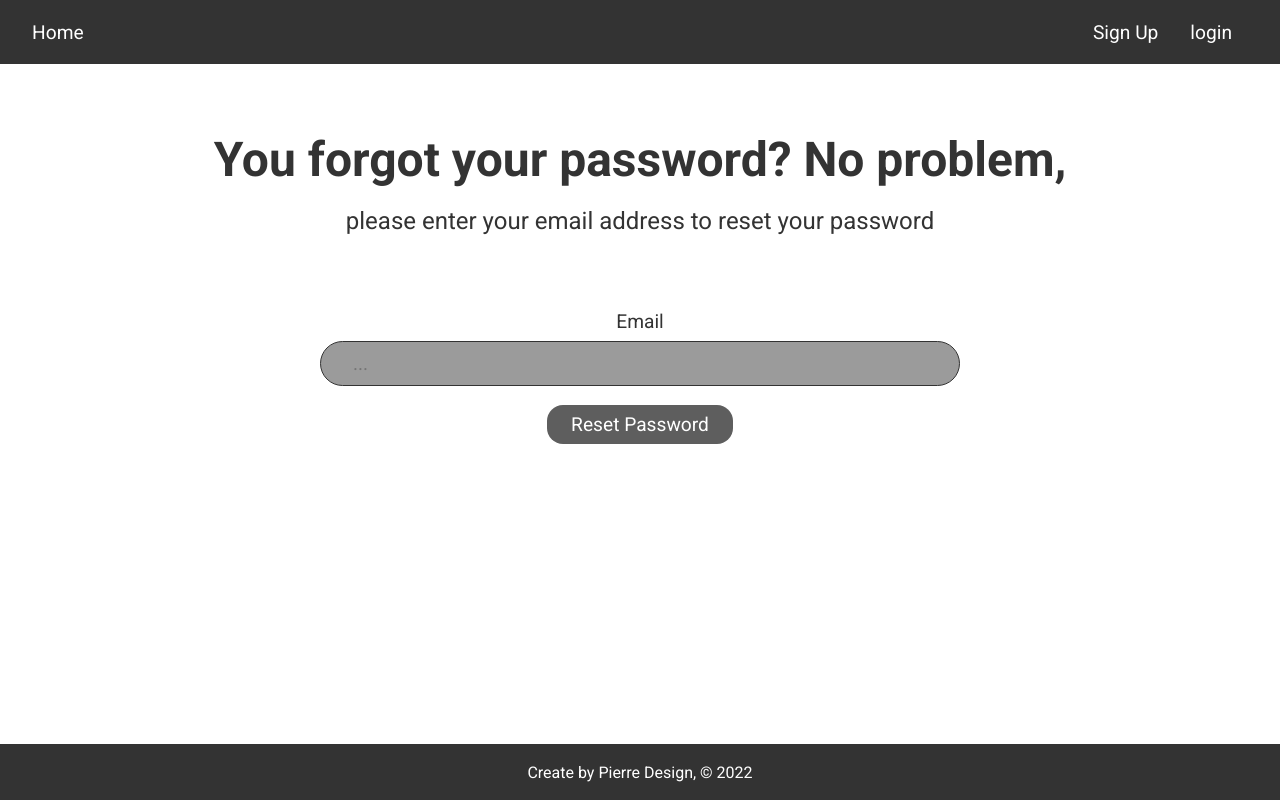
After one commit to Azpierre/my-login-system, a PHP site: page /pages/resetPassword.page.php in a window 1280 px wide. The commit adds this page. Run offline with PHP 8.4, Linux system fonts and the light colour scheme.

Commit message:
create RESET PASSWORD files

```diff
--- a/pages/login.page.php
+++ b/pages/login.page.php
@@ -35,7 +35,7 @@
         </form>
 
         <div class="forgot_password">
-            <p>Forgot my password, <a href="">Click hier</a></p>
+            <p>Forgot my password, <a href="./resetPassword.page.php">Click hier</a></p>
         </div>
     </div>
 
--- /dev/null
+++ b/pages/resetPassword.page.php
@@ -0,0 +1,46 @@
+<?php
+ include "./header.page.php"
+
+?>
+
+<div id="body_container">
+
+    <div id="reset_container">
+
+        <div class="text_reset">
+            <h1>You forgot your password? No problem,</h1>
+            <p> please enter your email address to reset your password</p>
+        </div>
+
+        <?php
+
+        include "../controller/loginError.contr.php";
+
+        ?>
+
+        <form action="../controller/resetUserPassword.contr.php" method="POST">
+
+            <div class="reset_input">
+
+                <label for=""> email </label>
+                <input type="text" name="email" placeholder="...">
+            </div>
+
+
+            <div class="reset_btn">
+                <button type="submit" name="reset_password"> Reset password</button>
+
+            </div>
+
+        </form>
+
+    </div>
+
+
+
+</div>
+
+<?php
+ include "./footer.page.php"
+
+?>
--- a/style/style.css
+++ b/style/style.css
@@ -85,9 +85,6 @@
   justify-content: space-around;
 }
 
-#body_container #register_container form .message {
-}
-
 #body_container #register_container form .register_input {
   width: 100%;
   height: 15%;
@@ -153,9 +150,6 @@
   justify-content: space-around;
 }
 
-#body_container #login_container form .message {
-}
-
 #body_container #login_container form .login_input {
   width: 100%;
   height: 15%;
@@ -184,6 +178,75 @@
 }
 
 #body_container #login_container form button {
+  color: white;
+  background-color: rgb(94, 94, 94);
+  text-transform: capitalize;
+  font-size: 1.2rem;
+  padding: 0.5rem 1.5rem;
+  margin: 1.5rem;
+  cursor: pointer;
+  border: none;
+  border-radius: 1rem;
+}
+
+/* RESET PASSWORD STYLE */
+
+#body_container #reset_container {
+  width: 100%;
+  height: 100%;
+  display: flex;
+  flex-direction: column;
+  align-items: center;
+  background-color: white;
+}
+
+#body_container #reset_container .text_reset {
+  margin: 1.2rem;
+  color: rgb(51, 51, 51);
+  font-size: 1.5rem;
+}
+
+#body_container #reset_container .text_reset p {
+  margin: 1.2rem;
+}
+
+#body_container #reset_container form {
+  height: 30%;
+  width: 100%;
+  display: flex;
+  flex-direction: column;
+  align-items: center;
+  justify-content: space-around;
+}
+
+#body_container #reset_container form .reset_input {
+  width: 100%;
+  height: 20%;
+  display: flex;
+  flex-direction: column;
+  justify-content: space-between;
+  align-items: center;
+  margin: 1.2rem;
+}
+
+#body_container #reset_container form .reset_input input {
+  width: 50%;
+  border-radius: 2rem;
+  border: 1px solid rgb(51, 51, 51);
+  padding: 0.6rem 2rem;
+  color: white;
+  font-size: 1.2rem;
+  background-color: rgb(155, 155, 155);
+}
+
+#body_container #reset_container form .reset_input label {
+  color: rgb(51, 51, 51);
+  text-transform: capitalize;
+  font-size: 1.2rem;
+  margin: 0.5rem;
+}
+
+#body_container #reset_container form .reset_btn button {
   color: white;
   background-color: rgb(94, 94, 94);
   text-transform: capitalize;
```
Also changed, not shown: controller/resetPassword.contr.php (added, +52 -0 lines), controller/resetUserPassword.contr.php (added, +23 -0 lines), model/queryData.model.php (+19 -0 lines), controller/resetError.contr.php (added).
